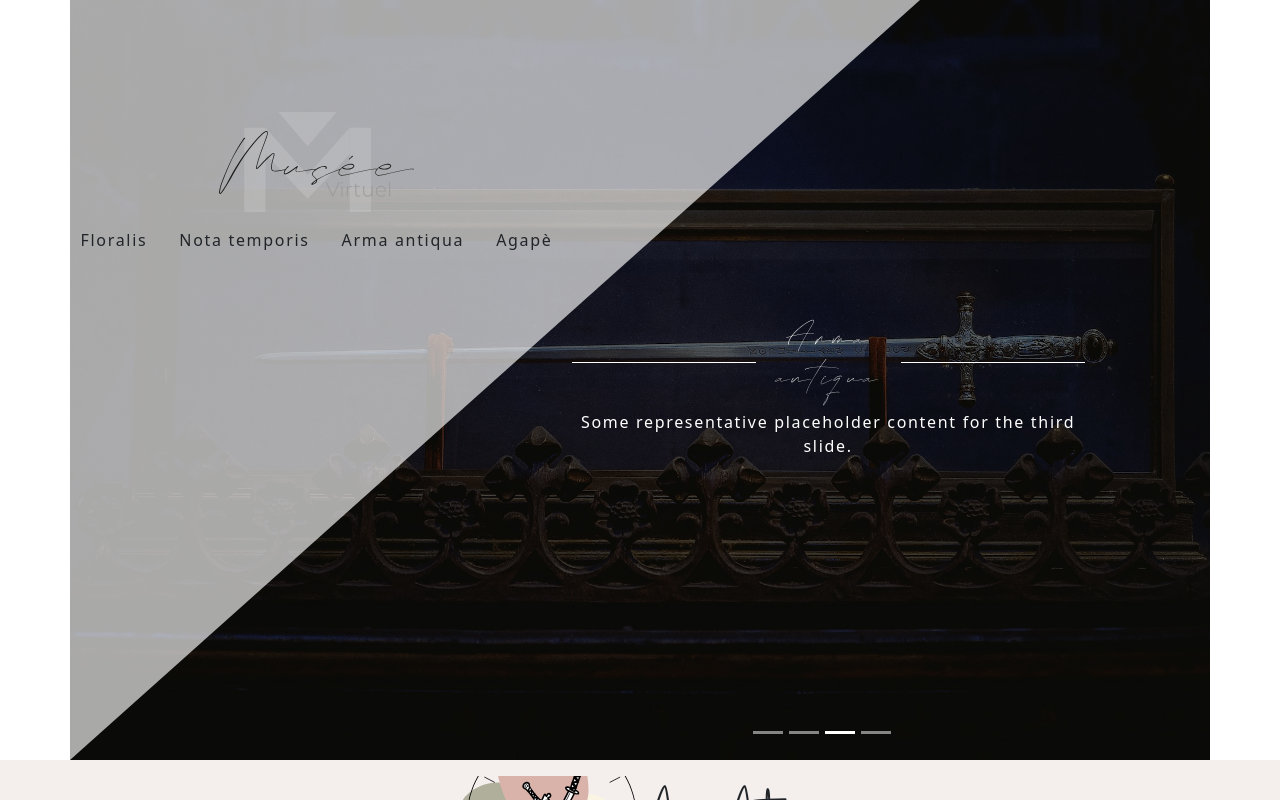
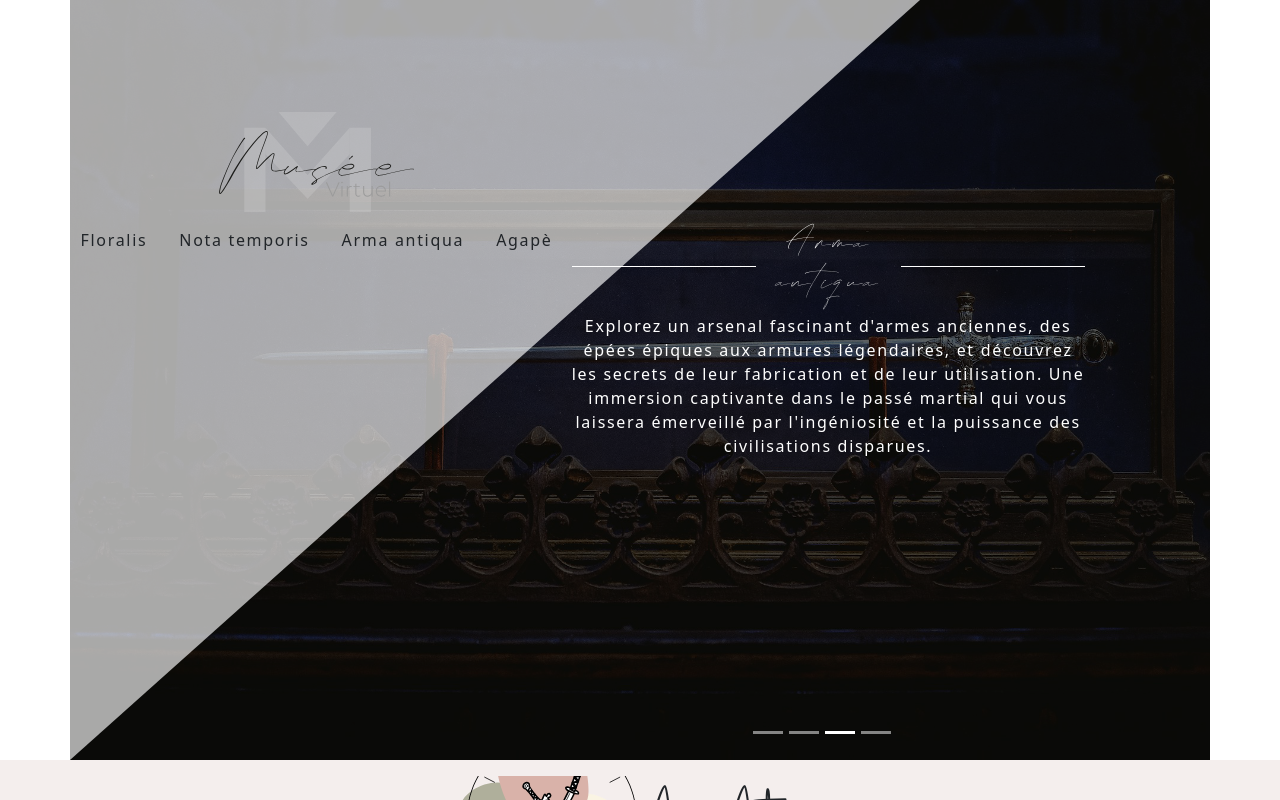
Before and after one commit to ElyzabelleRollin/mi-session_web4, a Vue app: page /pageaccueilmaelle in a window 1280 px wide. Both pictures are taken after a click on the button 862 px from the left and 732 px from the top of the page. Shown: the top 800 px of the page. Built offline with nearby package versions, Linux system fonts and the light colour scheme; no server answers.

Commit message:
ajout-texte-header-maelle

```diff
--- a/src/assets/scss/components/affichageAccueilMaelle/affichageItemMaelle/affichage-item-detail.scss
+++ b/src/assets/scss/components/affichageAccueilMaelle/affichageItemMaelle/affichage-item-detail.scss
@@ -28,6 +28,7 @@ main.detail-maelle {
             padding: 1rem;
             width: 18%;
             height: 10vh;
+            object-fit: contain;
         }
     }
 
--- a/src/components/commun/HeaderApp/SectionCaroussel.vue
+++ b/src/components/commun/HeaderApp/SectionCaroussel.vue
@@ -82,7 +82,7 @@ import "bootstrap/dist/js/bootstrap.bundle.min.js";
               <span class="deco apres"></span>
             </div>
             <p class="d-none d-md-block">
-              Some representative placeholder content for the third slide.
+              Explorez un arsenal fascinant d'armes anciennes, des épées épiques aux armures légendaires, et découvrez les secrets de leur fabrication et de leur utilisation. Une immersion captivante dans le passé martial qui vous laissera émerveillé par l'ingéniosité et la puissance des civilisations disparues.
             </p>
           </div>
         </div>
```
